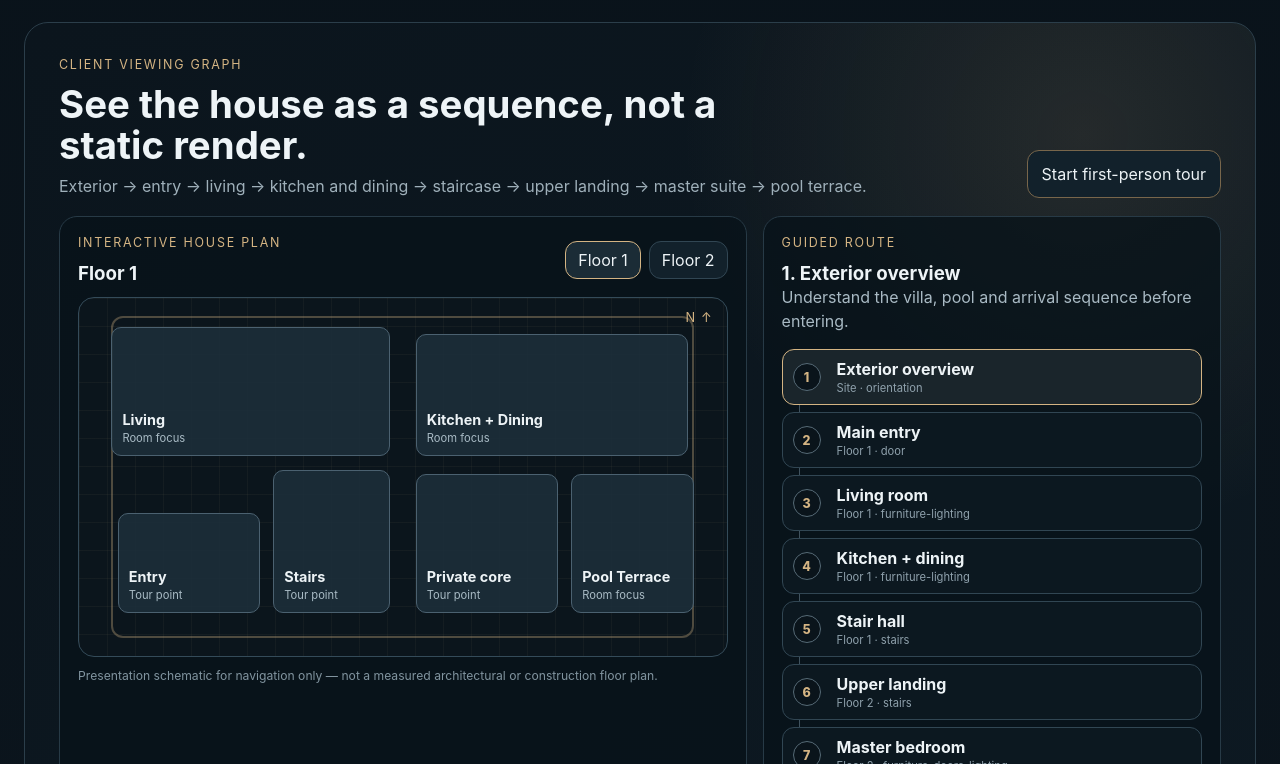
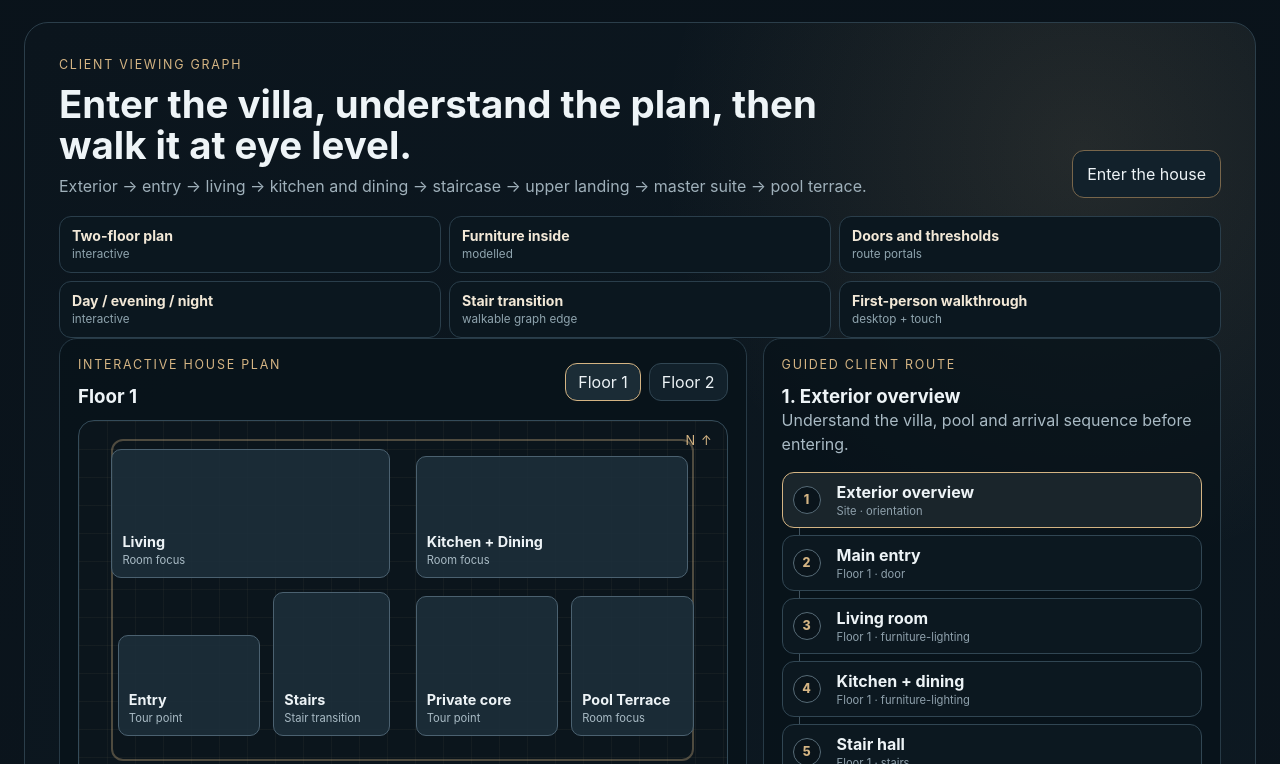
Before and after one commit to safal207/Architectural-AI-Lab, a React (Vite) app in the folder projects/Dubai-Luxury-Villa-AI/web-viewer/app/: page / in a window 1280 px wide. Shown: the part 1296-2060 px from the top of the page. Built offline with nearby package versions, Linux system fonts and the light colour scheme; no server answers.

Commit message:
Expose walkthrough feature graph in the tour UI

```diff
--- a/projects/Dubai-Luxury-Villa-AI/web-viewer/app/src/TourExperience.jsx
+++ b/projects/Dubai-Luxury-Villa-AI/web-viewer/app/src/TourExperience.jsx
@@ -1,6 +1,8 @@
 import { useMemo, useState } from 'react';
 import { FLOOR_PLAN_ZONES, TOUR_STOPS } from './tourData';
+import { WALKTHROUGH_FEATURES } from './navigationData';
 import './TourExperience.css';
+import './Walkthrough.css';
 
 export default function TourExperience({
   activeStopId,
@@ -26,7 +28,7 @@ export default function TourExperience({
       <div className="tour-experience__intro">
         <div>
           <p className="eyebrow">Client viewing graph</p>
-          <h2>See the house as a sequence, not a static render.</h2>
+          <h2>Enter the villa, understand the plan, then walk it at eye level.</h2>
           <p>
             Exterior → entry → living → kitchen and dining → staircase → upper landing → master suite → pool terrace.
           </p>
@@ -37,8 +39,17 @@ export default function TourExperience({
           aria-pressed={tourMode}
           onClick={() => onToggleTourMode(!tourMode)}
         >
-          {tourMode ? 'First-person tour: ON' : 'Start first-person tour'}
+          {tourMode ? 'First-person tour: ON' : 'Enter the house'}
         </button>
+      </div>
+
+      <div className="walkthrough-feature-grid" aria-label="Walkthrough capabilities">
+        {WALKTHROUGH_FEATURES.map((feature) => (
+          <div key={feature.id} className="walkthrough-feature">
+            <strong>{feature.label}</strong>
+            <span>{feature.status}</span>
+          </div>
+        ))}
       </div>
 
       <div className="tour-experience__grid">
@@ -78,7 +89,7 @@ export default function TourExperience({
                 onClick={() => selectStop(zone.tourStopId)}
               >
                 <strong>{zone.label}</strong>
-                <span>{zone.roomId ? 'Room focus' : 'Tour point'}</span>
+                <span>{zone.id === 'stair' || zone.id === 'landing' ? 'Stair transition' : zone.roomId ? 'Room focus' : 'Tour point'}</span>
               </button>
             ))}
             <div className="house-plan__north" aria-hidden="true">N ↑</div>
@@ -90,7 +101,7 @@ export default function TourExperience({
         </article>
 
         <article className="client-graph-card">
-          <p className="eyebrow">Guided route</p>
+          <p className="eyebrow">Guided client route</p>
           <h3>{activeStop.order}. {activeStop.title}</h3>
           <p className="client-graph-card__description">{activeStop.description}</p>
 
```
